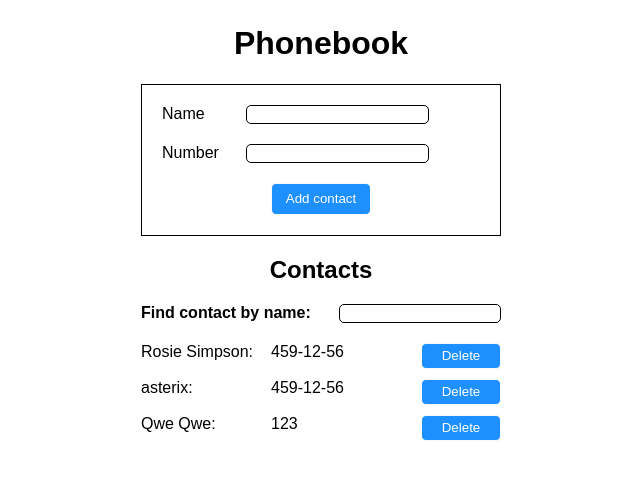
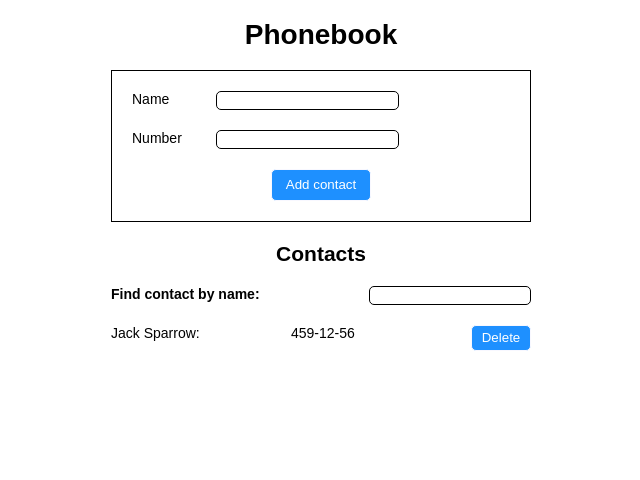
Before and after one commit to malyshkoserhii/goit-react-hw-07-phonebook, a React (Create React App) app: page / in a window 1280 px wide. Shown: the top 480 px of the page, without its empty margins (319-959 px from the left). Built offline with nearby package versions, Linux system fonts and the light colour scheme; data requests are answered from the project's data file.

Commit message:
react-hooks some fixes

```diff
--- a/db.json
+++ b/db.json
@@ -1,19 +1,9 @@
 {
   "contacts": [
     {
-      "name": "Rosie Simpson",
+      "name": "Jack Sparrow",
       "number": "459-12-56",
       "id": 1
-    },
-    {
-      "name": "asterix",
-      "number": "459-12-56",
-      "id": 2
-    },
-    {
-      "name": "Qwe Qwe",
-      "number": "123",
-      "id": 3
     }
   ]
 }
--- a/src/components/ContactForm/ContactForm.js
+++ b/src/components/ContactForm/ContactForm.js
@@ -8,8 +8,6 @@ import s from './ContactForm.module.css';
 const ContactForm = () => {
   const [name, setName] = useState('');
   const [number, setNumber] = useState('');
-  const [nameError, setNameError] = useState(false);
-  const [numberError, setNumberError] = useState(false);
 
   const dispatch = useDispatch();
 
@@ -34,9 +32,24 @@ const ContactForm = () => {
 
   const handleContactSubmit = e => {
     e.preventDefault();
-    const valid = isValid(name, number);
 
-    if (valid) {
+    if (name.trim() === '') {
+      alert('Please enter the name');
+      return;
+    }
+
+    if (number.trim() === '') {
+      alert('Please enter the number');
+      return;
+    }
+
+    if (getExistedContact(name)) {
+      alert(`${name} is alredy in contacts.`);
+      reset();
+      return;
+    }
+
+    if (name && number) {
       dispatch(contactsOperations.addContact(name, number));
       reset();
     }
@@ -46,35 +59,9 @@ const ContactForm = () => {
     return contacts.find(contact => contact.name === name);
   };
 
-  const isValid = (name, number) => {
-    let validation = true;
-
-    if (name.trim() === '') {
-      setNameError(true);
-
-      validation = false;
-    }
-
-    if (number.trim() === '') {
-      setNumberError(true);
-
-      validation = false;
-    }
-
-    if (getExistedContact(name)) {
-      alert(`${name} is alredy in contacts.`);
-
-      validation = false;
-    }
-
-    return validation;
-  };
-
   const reset = () => {
     setName('');
     setNumber('');
-    setNameError(false);
-    setNumberError(false);
   };
 
   return (
@@ -91,7 +78,6 @@ const ContactForm = () => {
             className={s.input}
             onChange={handleContactInputChange}
           />
-          {nameError && <span>Not valid</span>}
         </label>
 
         <label htmlFor={phoneNumberId} className={s.label}>
@@ -104,7 +90,6 @@ const ContactForm = () => {
             className={s.input}
             onChange={handleContactInputChange}
           />
-          {numberError && <span>Not valid</span>}
         </label>
 
         <button type="submit" className={s.addContactBtn}>
--- a/src/components/ContactForm/ContactForm.module.css
+++ b/src/components/ContactForm/ContactForm.module.css
@@ -7,8 +7,7 @@
   padding: 20px;
   display: flex;
   flex-direction: column;
-  width: 360px;
-  border: 1px solid black;
+  width: 320px;
 }
 
 .label {
@@ -39,3 +38,10 @@
   cursor: pointer;
   outline: none;
 }
+
+@media screen and (min-width: 768px) {
+  .form {
+    width: 420px;
+    border: 1px solid black;
+  }
+}
--- a/src/components/ContactList/ContactList.module.css
+++ b/src/components/ContactList/ContactList.module.css
@@ -2,7 +2,7 @@
   list-style: none;
   margin: 0 auto;
   padding: 0;
-  width: 360px;
+  width: 320px;
 }
 
 .ContactsListItem {
@@ -41,3 +41,21 @@
   cursor: pointer;
   outline: none;
 }
+
+@media screen and (min-width: 768px) {
+  .contactsList {
+    width: 420px;
+  }
+
+  .contact {
+    width: 360px;
+  }
+
+  .name {
+    width: 180px;
+  }
+
+  .number {
+    width: 180px;
+  }
+}
--- a/src/components/Filter/Filter.module.css
+++ b/src/components/Filter/Filter.module.css
@@ -1,6 +1,6 @@
 .contactsSection {
   margin: 0 auto 20px;
-  width: 360px;
+  width: 320px;
 }
 
 .contactsTitle {
@@ -22,3 +22,9 @@
   border: 1px solid black;
   border-radius: 5px;
 }
+
+@media screen and (min-width: 768px) {
+  .contactsSection {
+    width: 420px;
+  }
+}
--- a/src/index.css
+++ b/src/index.css
@@ -10,6 +10,6 @@ html {
 
 body {
   margin: 0;
-  padding: 4px;
+  font-size: 14px;
   font-family: 'Montserrat', sans-serif;
 }
--- a/src/index.js
+++ b/src/index.js
@@ -1,18 +1,15 @@
 import React from 'react';
 import ReactDOM from 'react-dom';
 import { Provider } from 'react-redux';
-// import { PersistGate } from 'redux-persist/integration/react';
 import * as store from './redux/store';
 import App from './App';
 import './index.css';
 
 ReactDOM.render(
   <Provider store={store.store}>
-    {/* <PersistGate loading={null} persistor={store.persistor}> */}
     <React.StrictMode>
       <App />
     </React.StrictMode>
-    {/* </PersistGate> */}
   </Provider>,
   document.getElementById('root'),
 );
--- a/src/redux/store.js
+++ b/src/redux/store.js
@@ -35,5 +35,3 @@ export const store = configureStore({
   middleware,
   devTools: process.env.NODE_ENV === 'development',
 });
-
-// export let persistor = persistStore(store);
```
